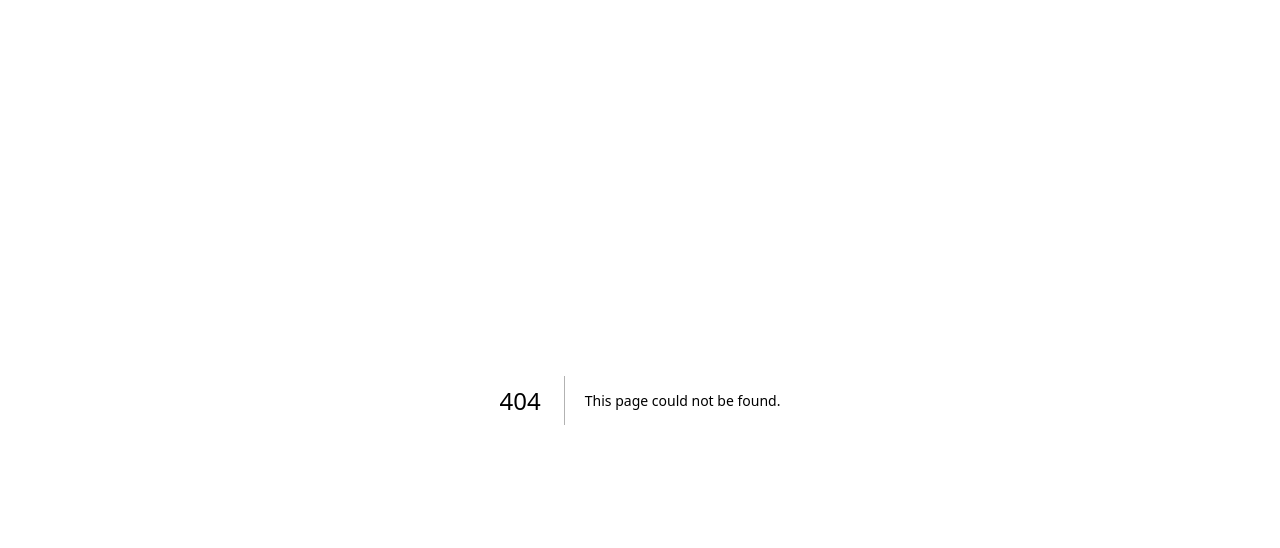
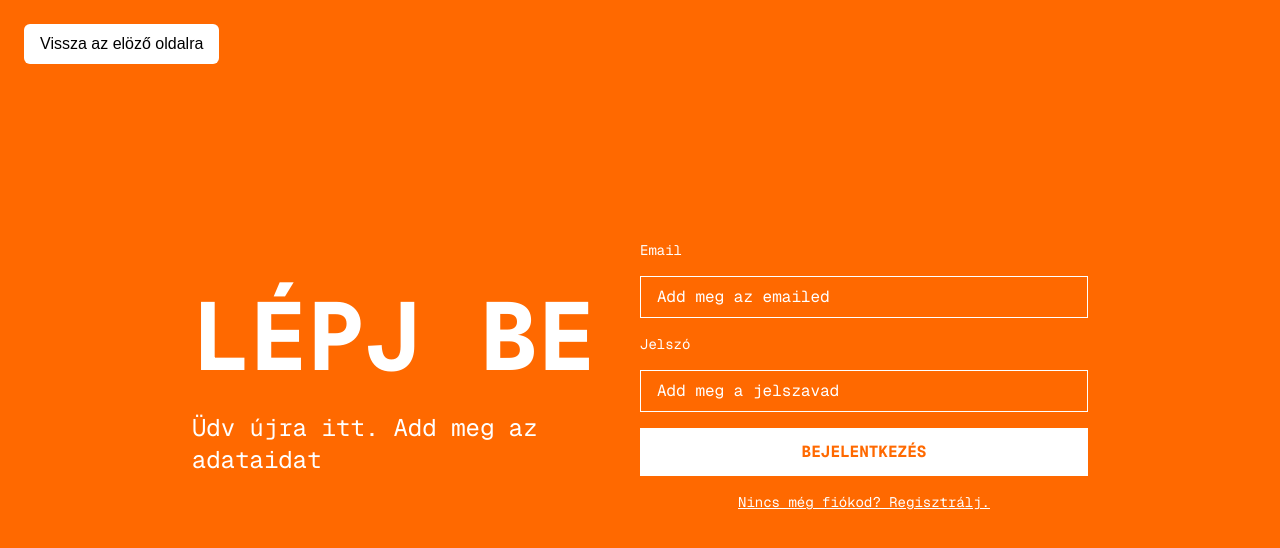
Before and after one commit to Nemeth21/Szakdolgozat_Hivatalos_InformatikaiKar_Gazdasaginformatika_NemethJanos_LiveTheFit, a Next.js app in the folder livethefit/: page /auth in a window 1280 px wide. Before the commit this address had no page. Shown: the top 548 px of the page. Built offline with nearby package versions, Linux system fonts and the light colour scheme.

Commit message:
auth commit : Az auth folder hozzáadása és a hozzá tartozó file létrehozása. Ez fogja az egész eddigi login és register logikát egy helyre rakni.

```diff
--- /dev/null
+++ b/livethefit/app/auth/page.tsx
@@ -0,0 +1,171 @@
+"use client";
+
+import { useState } from "react";
+import { useRouter } from "next/navigation";
+import Footer from "../components/Footer";
+
+export default function AuthPage() {
+
+  const ruter = useRouter();
+  const [isLogin, setIsLogin] = useState(true);
+  const [email, setEmail] = useState("");
+
+  const [jelszo, setJelszo] = useState("");
+  const [jelszoMegerosites, setJelszoMegerosites] = useState("");
+  const [loading, setLoading] = useState(false);
+  const [hibaUzenet, setHibaUzenet] = useState("");
+
+  const handleSubmit = async (e: React.FormEvent) => {
+
+    e.preventDefault();
+    setHibaUzenet("");
+    setLoading(true);
+
+    if (!isLogin && jelszo !== jelszoMegerosites) {
+
+      setHibaUzenet("   itt a két jelszó nem ugyanaz  ");
+      setLoading(false);
+      return;
+    }
+
+    const endpoint = isLogin ? "/api/login" : "/api/register";
+
+    try {
+
+      const res = await fetch(endpoint, {
+
+        method: "POST",
+        headers: { "Content-Type": "application/json" },
+        body: JSON.stringify({ email, password: jelszo }),
+
+      });
+
+      const data = await res.json();
+
+      if (res.ok) {
+
+        localStorage.setItem("userEmail", email);
+        ruter.push("/dashboard");
+
+      } else {
+
+        setHibaUzenet(data.message || "  itt valami hiba történt, próbáld újra kérlek  ");
+      }
+    } catch (network_error) {
+      console.error("  egy hálózati vagy fetch hiba történt  ", network_error);
+
+      setHibaUzenet("  hoppá, valami hiba történt, lehet llenőrizdned kell az internetkapcsolatod  ");
+    } finally {
+      setLoading(false);
+    }
+  };
+
+  return (
+    <div className="flex flex-col items-center justify-center min-h-screen bg-orange-500 text-white relative px-6">
+      <button
+
+        onClick={() => {
+          if (window.history.length > 1) {
+            ruter.back();
+          } else {
+            ruter.push("/");
+          }
+        }}
+
+        className="absolute top-6 left-6 bg-white text-black px-4 py-2 rounded-md hover:bg-gray-200 transition"
+      >
+
+         Vissza az elöző oldalra
+
+      </button>
+
+      <div className="max-w-4xl font-inter font-mono w-full flex flex-col md:flex-row justify-between items-center">
+
+        <div className="text-left w-full md:w-1/2 mb-10 md:mb-0">
+          <h1 className="text-8xl font-bold uppercase leading-tight">
+
+            {isLogin ?  "  Lépj be  " : "  Regisztrálj  "}
+          </h1>
+          <p className="text-2xl mt-4">
+            {isLogin ? "  Üdv újra itt. Add meg az adataidat  " : "  Hozd létre a fiókodat a kezdéshez.  "}
+          </p>
+
+        </div>
+
+        <div className="w-full md:w-1/2">
+
+          <form className="flex flex-col space-y-4" onSubmit={handleSubmit}>
+
+            <label className="text-sm">Email </label>
+
+            <input
+
+              type="email"
+              className="w-full px-4 py-2 bg-transparent border border-white text-white placeholder-white focus:outline-none"
+              placeholder="Add meg az emailed"
+              value={email}
+              onChange={(e) => setEmail(e.target.value)}
+              required
+
+            />
+            <label className="text-sm"> Jelszó </label>
+            <input
+
+              type="password"
+              className="w-full px-4 py-2 bg-transparent border border-white text-white placeholder-white focus:outline-none"
+              placeholder="Add meg a jelszavad"
+              value={jelszo}
+              onChange={(e) => setJelszo(e.target.value)}
+              required
+
+            />
+
+            {!isLogin && (
+              <>
+
+                <label className="text-sm"> Jelszó megerősítése </label>
+                <input
+                  type="password"
+                  className="w-full px-4 py-2 bg-transparent border border-white text-white placeholder-white focus:outline-none"
+                  placeholder="Erősítsd meg a jelszavad"
+                  value={jelszoMegerosites}
+                  onChange={(e) => setJelszoMegerosites(e.target.value)}
+                  required
+                />
+
+              </>
+            )}
+
+
+            {hibaUzenet && <p className="text-red-400 text-sm">{hibaUzenet}</p>}
+
+            <button
+
+              type="submit"
+              className="w-full bg-white text-orange-500 font-bold py-3 uppercase hover:bg-gray-200 transition disabled:opacity-50"
+              disabled={loading}
+            >
+              {loading ? "Feldolgozás..." : isLogin ? "Bejelentkezés" : "Regisztráció"}
+
+            </button>
+          </form>
+
+          <p
+            className="mt-4 text-center text-sm cursor-pointer underline hover:opacity-80"
+            onClick={() => {
+              setIsLogin(!isLogin);
+              setHibaUzenet("");
+            }}
+          >
+            {isLogin ? "  Nincs még fiókod? Regisztrálj.  " : "  Van már fiókod? Jelentkezz be.  "}
+          </p>
+        </div>
+      </div>
+
+      <div className="mt-12 w-full">
+        <Footer />
+      </div>
+
+    </div>
+  );
+}
```
